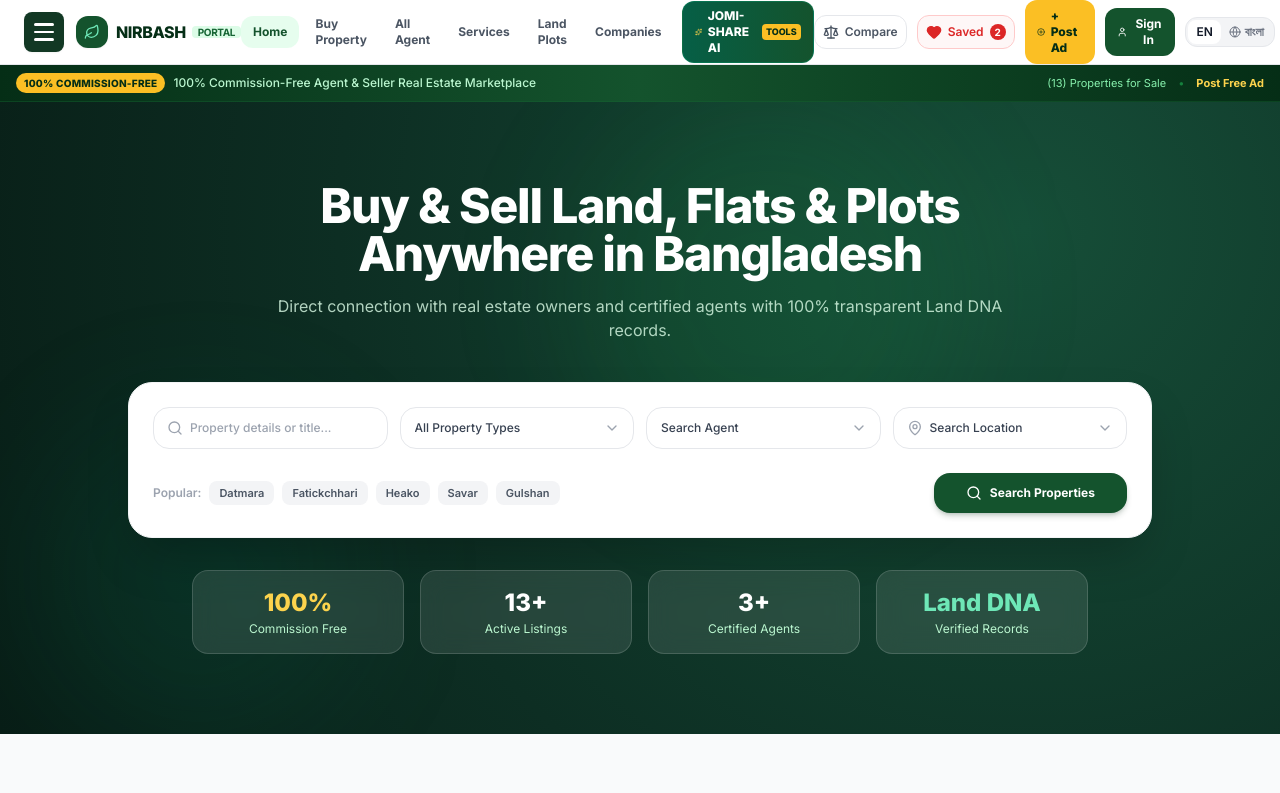
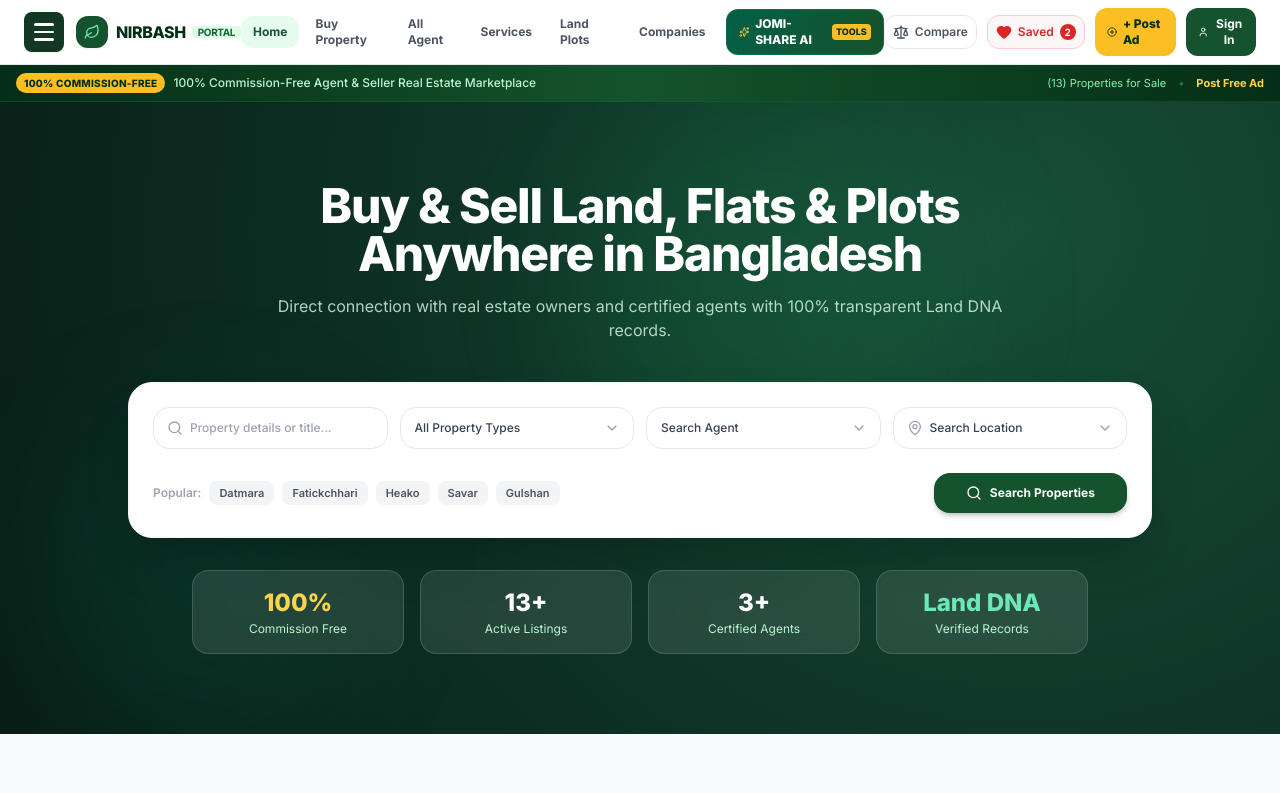
Before and after one commit to Jinchuriki-7/jomi-share-landtech, a React (Vite) app: page / in a window 1280 px wide. Shown: the top 793 px of the page. Built offline with nearby package versions, Linux system fonts and the light colour scheme.

Commit message:
style: remove EN/Bangla language switcher from Nirbash navbar

```diff
--- a/src/nirbash/components/NirbashLayout.tsx
+++ b/src/nirbash/components/NirbashLayout.tsx
@@ -181,22 +181,6 @@ function NirbashLayoutInner() {
                 </button>
               )}
 
-              {/* Lang switcher */}
-              <div className="inline-flex items-center p-0.5 bg-gray-100 rounded-xl border border-gray-200 text-xs">
-                <button
-                  onClick={() => setLang('en')}
-                  className={clsx('px-2 py-1 rounded-lg font-semibold transition-all', lang === 'en' ? 'bg-white text-gray-900 shadow-xs' : 'text-gray-500 hover:text-gray-800')}
-                >
-                  EN
-                </button>
-                <button
-                  onClick={() => setLang('bn')}
-                  className={clsx('flex items-center gap-1 px-2 py-1 rounded-lg font-semibold transition-all', lang === 'bn' ? 'bg-green-800 text-white shadow-xs' : 'text-gray-500 hover:text-gray-800')}
-                >
-                  <Globe className="w-3 h-3" />
-                  বাংলা
-                </button>
-              </div>
 
               {/* Mobile menu toggle button -> opens JomiBazarDrawer */}
               <button
```
